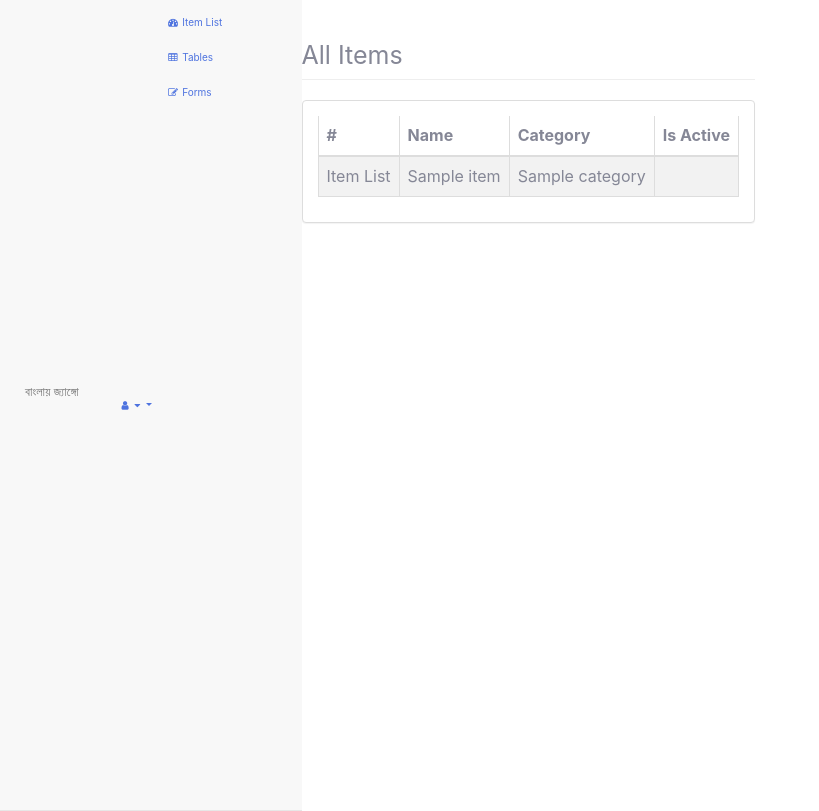
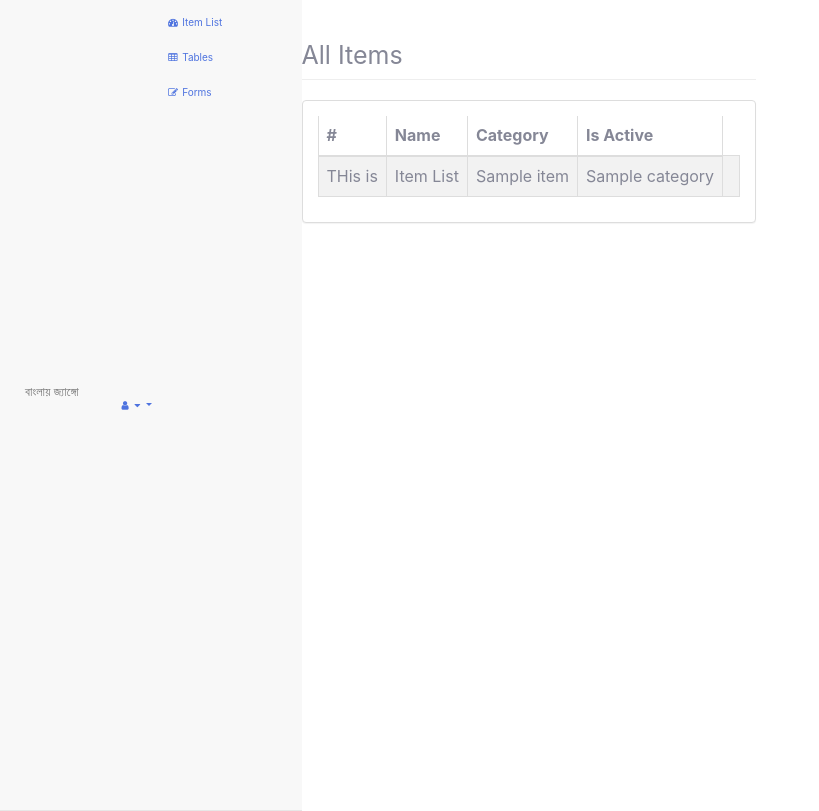
Before and after one commit to imran-shuvo/dokan, a Django app: template templates/inventory/item_list.html in a window 1280 px wide. Shown: the whole page, without its empty margins (0-819 px from the left). Run offline with Django 3.2, Linux system fonts and the light colour scheme; the template is opened without the code that fills it: most values are stand-ins (such as "Sample title", 1, 10 or a date in 2020); parts of the project's set-up code (start-up, migrations or seed data) failed here and were passed over; some libraries are stand-ins or nearby versions.

Commit message:
new change

```diff
--- a/templates/inventory/item_list.html
+++ b/templates/inventory/item_list.html
@@ -20,6 +20,7 @@
                     <tbody>
                         {% for item in all_items %}
                             <tr>
+                                <td> THis is </td>
                                 <td> Item List </td>
                                 <td>{{ item.name }}</td>
                                 <td>{{ item.category }}</td>
```
Also changed, not shown: 1 other file.
